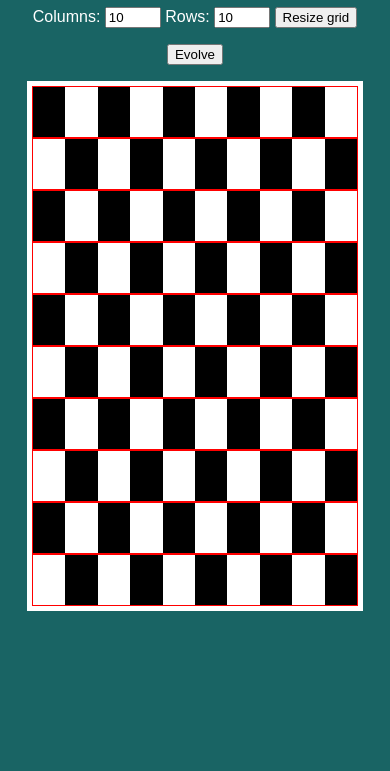
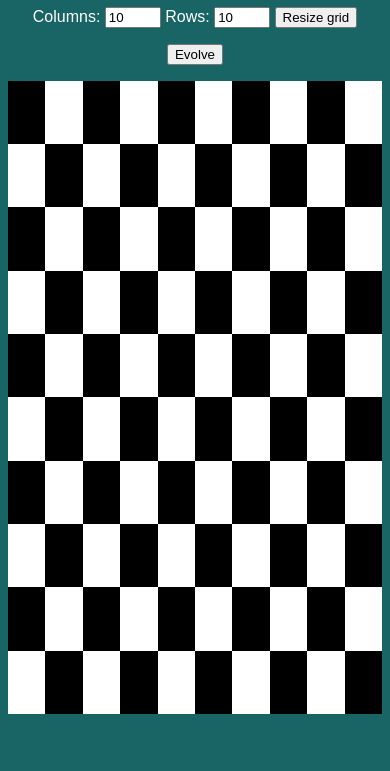
Before and after one commit to a1ip/rc-projects, a plain HTML site: page gameOfLife/gameOfLife.html in a window 390 px wide. Shown: the part 73-844 px from the top of the page. Drawn offline with Linux system fonts and the light colour scheme.

Commit message:
Make height responsive

```diff
--- a/gameOfLife/gameOfLife.html
+++ b/gameOfLife/gameOfLife.html
@@ -11,11 +11,12 @@
     }
 
     main {
-        max-width: 90%;
+        /*max-width: 90%;*/
         margin: 0 auto;
     }
 
     h1 {
+        text-align: center;
         /*
         float:left;
         margin-bottom:20px;
@@ -29,12 +30,14 @@
 
     #grid {
         background-color: white;
-        padding: 5px;
+        margin: 0 auto;
+        height: 75vh;
+        /*padding: 5px;*/
     }
 
     .row {
-        /*height: 50px;*/
-        border: 1px solid red;
+        height:10%;
+        /*border: 1px solid red;*/
         overflow: auto;
     }
 
@@ -81,8 +84,6 @@
     <script>
         resizeGrid(10, 10);
 
-
-
         function resizeGrid(cols, rows) {
             console.log("C: " + String(cols));
             console.log("R: " + String(rows));
@@ -109,7 +110,7 @@
                     thisCell.classList.add("cell");
                     thisCell.id = "c" + String(c) + "r" + String(r)
                     thisCell.style.width = String(cellWidth) + "%";
-                    thisCell.style.height = "50px";
+                    thisCell.style.height = "100%";
                     thisCell.onclick = function() { this.classList.toggle("alive"); };
                     thisRow.appendChild(thisCell);
 
@@ -118,20 +119,12 @@
                         thisCell.classList.add("alive");
                     }
                 }
-                // how to clear floats?
             }
 
 
         }
 
-        function printSomething(cellId) {
-            console.log("cell.id: " + cellId);
-        }
 
-        function toggleAlive(cell) {
-            cell.classList.toggle("alive");
-
-        }
 
 
     </script>
```
